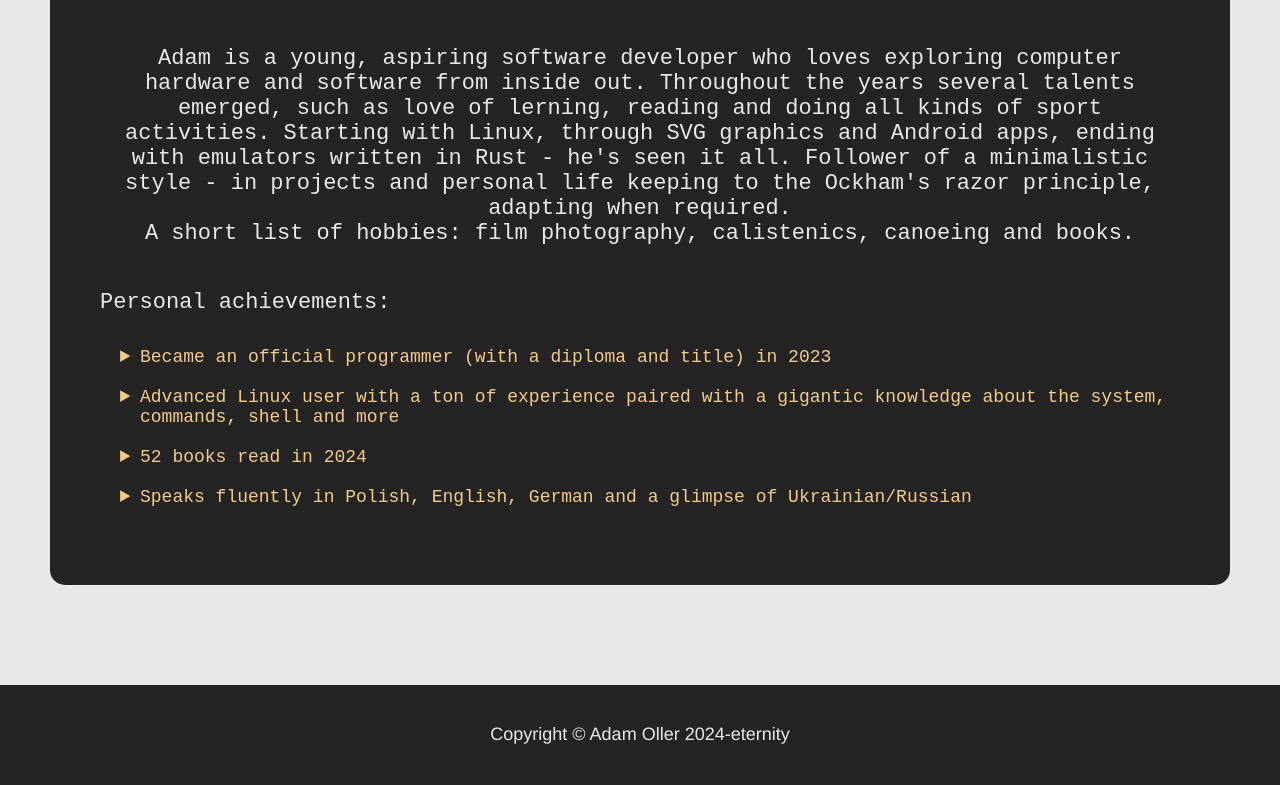
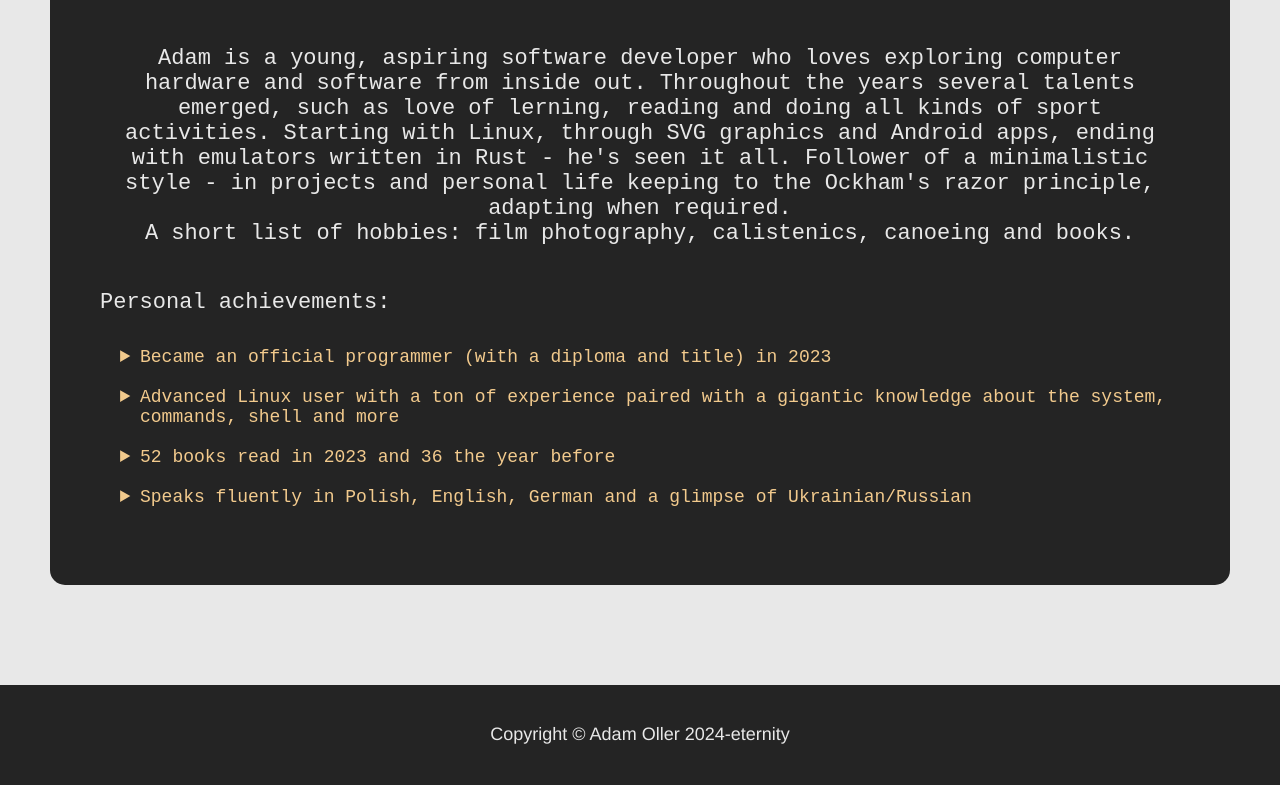
Before and after one commit to Adamocho/adamoller.com, a Gatsby site: page / in a window 1280 px wide. Shown: the part 1293-2078 px from the top of the page. Built offline with nearby package versions, Linux system fonts and the light colour scheme; Gatsby itself is replaced by a stand-in of ours.

Commit message:
Fix year typo

```diff
--- a/src/components/home.tsx
+++ b/src/components/home.tsx
@@ -25,7 +25,7 @@ const Summary: React.FC<PageProps> = () => {
                     <ul>
                         <li>Became an official programmer (with a diploma and title) in 2023</li>
                         <li>Advanced Linux user with a ton of experience paired with a gigantic knowledge about the system, commands, shell and more</li>
-                        <li>52 books read in 2024</li>
+                        <li>52 books read in 2023 and 36 the year before</li>
                         <li>Speaks fluently in Polish, English, German and a glimpse of Ukrainian/Russian</li>
                     </ul>
                 </div>
```
